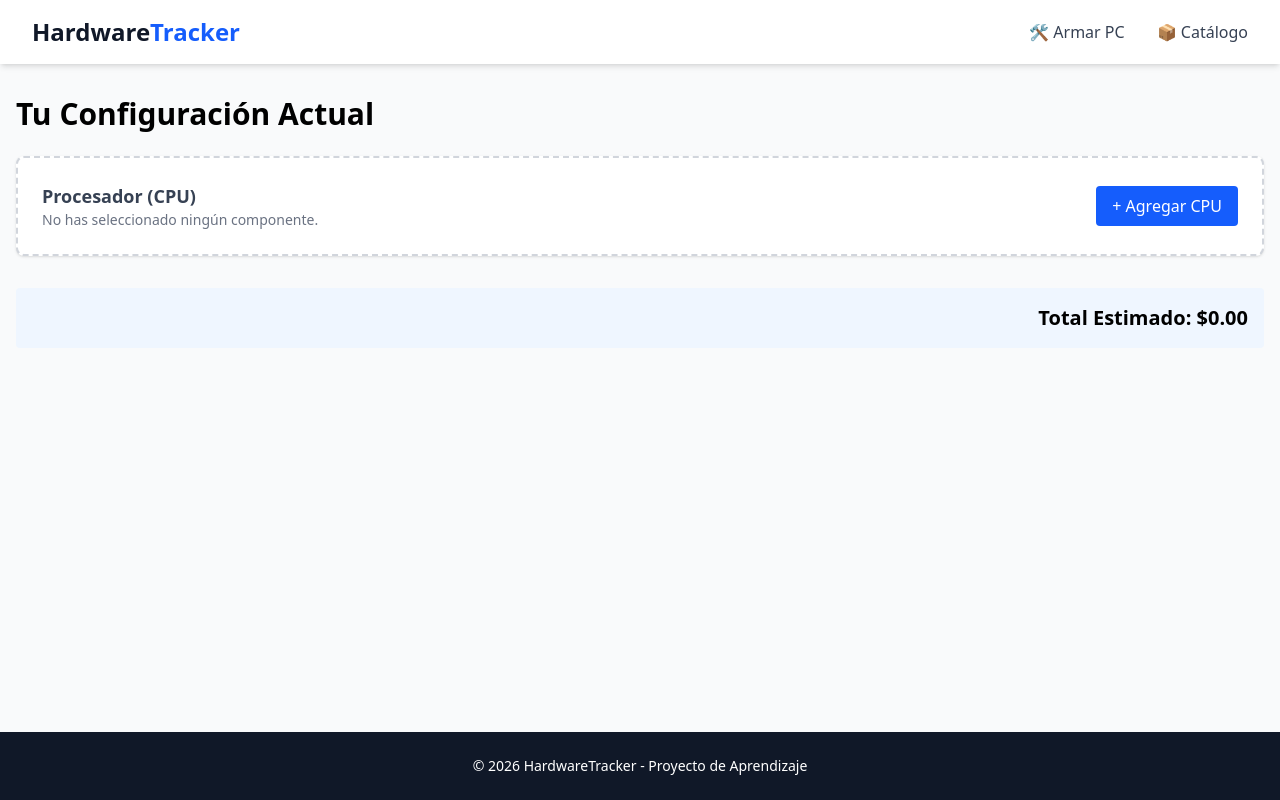
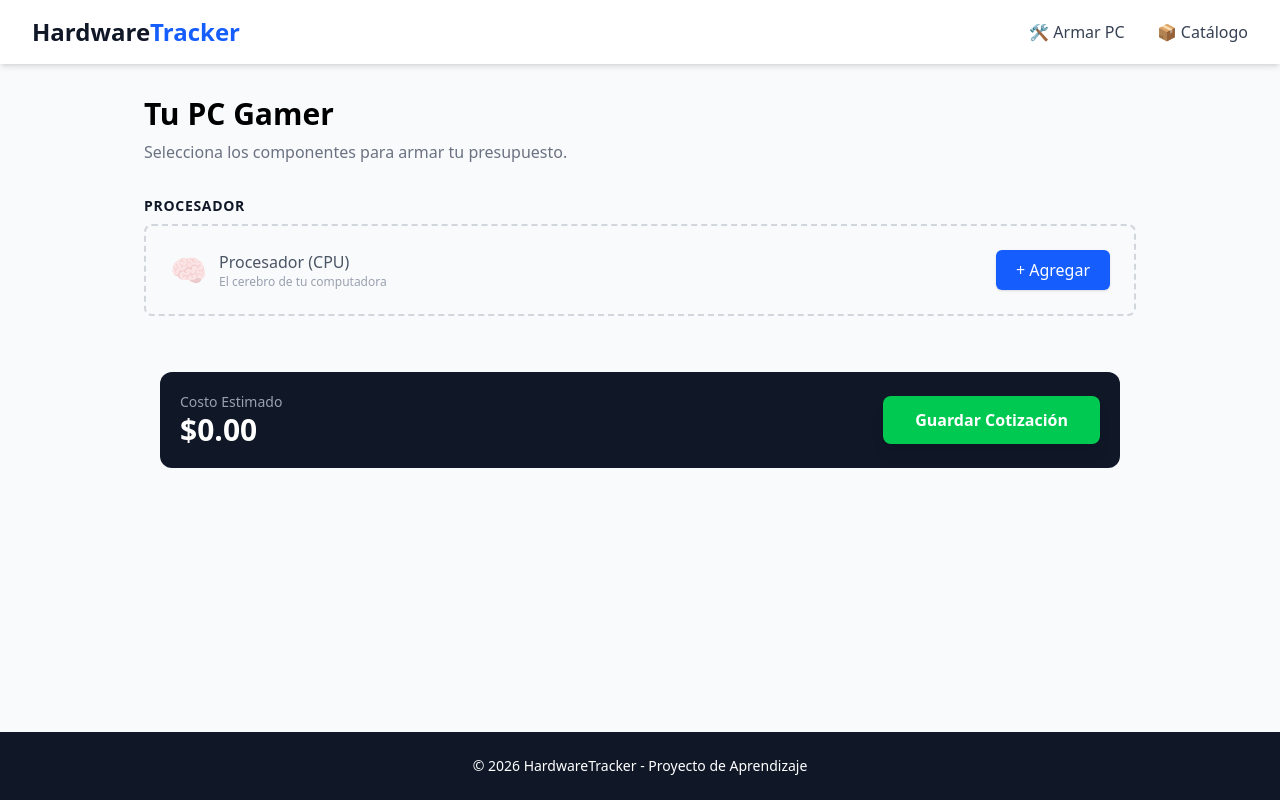
Before and after one commit to cchrrisppatrickk/scraping-hardware, a React (Vite) app in the folder frontend-hardware/: page / in a window 1280 px wide. Built offline with nearby package versions, Linux system fonts and the light colour scheme.

Commit message:
Gestión de Estado Global (The Cart Logic)

```diff
--- a/frontend-hardware/src/components/Card.jsx
+++ b/frontend-hardware/src/components/Card.jsx
@@ -1,51 +1,45 @@
-// src/components/Card.jsx
-function Card({ component }) {
-  // Desestructuramos los datos para escribir menos
+// Aceptamos una nueva prop: onSelect
+function Card({ component, onSelect }) {
   const { name, price, image, specs, brand } = component;
-
-  // Color dinámico según la marca
   const brandColor = brand === 'AMD' ? 'bg-red-600' : 'bg-blue-600';
 
   return (
-    <div className="bg-white rounded-xl shadow-lg overflow-hidden hover:shadow-xl transition-shadow duration-300">
+    <div className="bg-white rounded-xl shadow-lg overflow-hidden hover:shadow-xl transition-shadow duration-300 flex flex-col h-full">
       {/* Imagen */}
-      <div className="h-48 w-full bg-gray-100 flex items-center justify-center p-4">
-        <img
-          src={image}
-          alt={name}
-          className="max-h-full object-contain"
-        />
+      <div className="h-48 w-full bg-gray-100 flex items-center justify-center p-4 relative">
+        <span className={`absolute top-2 left-2 ${brandColor} text-white text-xs font-bold px-2 py-1 rounded`}>
+            {brand}
+        </span>
+        <img src={image} alt={name} className="max-h-full object-contain mix-blend-multiply" />
       </div>
 
       {/* Contenido */}
-      <div className="p-5">
-        <div className="flex justify-between items-start mb-2">
-          <span className={`${brandColor} text-white text-xs font-bold px-2 py-1 rounded`}>
-            {brand}
-          </span>
-          <span className="text-gray-500 text-xs font-mono">
-            {component.type.toUpperCase()}
-          </span>
+      <div className="p-4 flex-grow flex flex-col justify-between">
+        <div>
+          <h3 className="font-bold text-gray-800 text-md leading-tight mb-2 line-clamp-2">
+            {name}
+          </h3>
+          <div className="text-xs text-gray-500 mb-3 space-y-1">
+            <p>🧩 {specs.core_count} Cores • {specs.core_clock}</p>
+            <p>⚡ {specs.tdp}W TDP</p>
+          </div>
         </div>
 
-        <h3 className="font-bold text-gray-800 text-lg leading-tight mb-2 h-12 overflow-hidden">
-          {name}
-        </h3>
-
-        {/* Specs Resumidas */}
-        <div className="text-sm text-gray-600 mb-4 space-y-1">
-          <p>🧩 Núcleos: <span className="font-semibold">{specs.core_count}</span></p>
-          <p>⚡ Reloj: <span className="font-semibold">{specs.core_clock}</span></p>
-        </div>
-
-        {/* Precio */}
-        <div className="flex justify-between items-center border-t pt-3">
-          <span className="text-2xl font-bold text-green-600">
+        {/* Footer de la tarjeta con Precio y Botón */}
+        <div className="mt-2 pt-3 border-t flex justify-between items-center">
+          <span className="text-xl font-bold text-green-700">
             ${price}
           </span>
-          <button className="bg-gray-900 text-white px-3 py-2 rounded-lg text-sm hover:bg-gray-700">
-            Ver Detalles
-          </button>
+
+          {/* Si nos pasaron la función onSelect, mostramos el botón Añadir */}
+          {onSelect && (
+            <button
+              onClick={onSelect}
+              className="bg-blue-600 text-white px-3 py-1.5 rounded text-sm hover:bg-blue-700 font-medium transition-colors"
+            >
+              + Añadir
+            </button>
+          )}
         </div>
       </div>
     </div>
--- a/frontend-hardware/src/pages/BuilderPage.jsx
+++ b/frontend-hardware/src/pages/BuilderPage.jsx
@@ -1,26 +1,82 @@
 import { Link } from 'react-router-dom';
+import { useBuilderStore } from '../stores/useBuilderStore'; // Importar Store
 
 function BuilderPage() {
+  // Leemos el estado global
+  const { selectedComponents, totalPrice, removeComponent } = useBuilderStore();
+  const cpu = selectedComponents.cpu;
+
   return (
-    <div className="max-w-7xl mx-auto px-4 py-8">
-      <h1 className="text-3xl font-bold mb-6">Tu Configuración Actual</h1>
+    <div className="max-w-5xl mx-auto px-4 py-8">
+      <h1 className="text-3xl font-bold mb-2">Tu PC Gamer</h1>
+      <p className="text-gray-500 mb-8">Selecciona los componentes para armar tu presupuesto.</p>
 
-      {/* Simulación de un Slot Vacío */}
-      <div className="bg-white p-6 rounded-lg shadow border-2 border-dashed border-gray-300 flex items-center justify-between">
-        <div>
-          <h3 className="text-lg font-semibold text-gray-700">Procesador (CPU)</h3>
-          <p className="text-sm text-gray-500">No has seleccionado ningún componente.</p>
-        </div>
-        <Link
-          to="/catalog?category=cpu"
-          className="bg-blue-600 text-white px-4 py-2 rounded hover:bg-blue-700 transition"
-        >
-          + Agregar CPU
-        </Link>
+      {/* --- SLOT DE CPU --- */}
+      <div className="mb-6">
+        <h3 className="text-sm font-semibold text-gray-900 uppercase tracking-wider mb-2">Procesador</h3>
+
+        {cpu ? (
+          // ESTADO: COMPONENTE SELECCIONADO
+          <div className="bg-white p-4 rounded-lg shadow border border-gray-200 flex items-center gap-4">
+            {/* Foto pequeña */}
+            <div className="w-16 h-16 bg-gray-50 rounded flex items-center justify-center p-2">
+              <img src={cpu.image} alt={cpu.name} className="max-h-full object-contain" />
+            </div>
+
+            {/* Info */}
+            <div className="flex-grow">
+              <h4 className="font-bold text-gray-800">{cpu.name}</h4>
+              <p className="text-sm text-gray-500">{cpu.specs.core_count} Cores | {cpu.specs.core_clock}</p>
+            </div>
+
+            {/* Precio */}
+            <div className="text-right mr-4">
+              <p className="font-bold text-green-700 text-lg">${cpu.price}</p>
+            </div>
+
+            {/* Botones de Acción */}
+            <div className="flex flex-col gap-2">
+               <Link to="/catalog" className="text-blue-600 text-sm hover:underline">Cambiar</Link>
+               <button
+                 onClick={() => removeComponent('cpu')}
+                 className="text-red-500 text-sm hover:underline"
+               >
+                 Quitar
+               </button>
+            </div>
+          </div>
+        ) : (
+          // ESTADO: SLOT VACÍO
+          <div className="bg-gray-50 p-6 rounded-lg border-2 border-dashed border-gray-300 flex items-center justify-between hover:bg-gray-100 transition-colors">
+             <div className="flex items-center gap-3">
+               <span className="text-3xl opacity-30">🧠</span>
+               <div>
+                 <p className="font-medium text-gray-600">Procesador (CPU)</p>
+                 <p className="text-xs text-gray-400">El cerebro de tu computadora</p>
+               </div>
+             </div>
+
+             <Link
+               to="/catalog"
+               className="bg-blue-600 text-white px-5 py-2 rounded-md font-medium hover:bg-blue-700 shadow-sm transition-all transform hover:scale-105"
+             >
+               + Agregar
+             </Link>
+          </div>
+        )}
       </div>
 
-      <div className="mt-8 bg-blue-50 p-4 rounded text-right">
-        <p className="text-xl font-bold">Total Estimado: $0.00</p>
+      {/* --- RESUMEN TOTAL --- */}
+      <div className="fixed bottom-0 left-0 w-full bg-white border-t p-4 shadow-lg md:static md:bg-transparent md:border-0 md:shadow-none md:mt-10">
+        <div className="max-w-5xl mx-auto flex justify-between items-center bg-gray-900 text-white p-5 md:rounded-xl">
+          <div>
+            <p className="text-gray-400 text-sm">Costo Estimado</p>
+            <p className="text-3xl font-bold">${totalPrice.toFixed(2)}</p>
+          </div>
+          <button className="bg-green-500 text-white px-8 py-3 rounded-lg font-bold hover:bg-green-600 transition shadow-lg">
+            Guardar Cotización
+          </button>
+        </div>
       </div>
     </div>
   );
--- a/frontend-hardware/src/pages/CatalogPage.jsx
+++ b/frontend-hardware/src/pages/CatalogPage.jsx
@@ -1,15 +1,56 @@
-import { Link } from 'react-router-dom';
+import { useState, useEffect } from 'react';
+import axios from 'axios';
+import { useNavigate } from 'react-router-dom'; // Para redireccionar
+import { useBuilderStore } from '../stores/useBuilderStore'; // Importamos el cerebro
+import Card from '../components/Card';
 
 function CatalogPage() {
+  const [components, setComponents] = useState([]);
+  const [loading, setLoading] = useState(true);
+
+  // Hooks de navegación y store
+  const navigate = useNavigate();
+  const addComponent = useBuilderStore((state) => state.addComponent);
+
+  // Cargar datos del Backend
+  useEffect(() => {
+    const fetchData = async () => {
+      try {
+        const response = await axios.get('http://localhost:3000/api/v1/components');
+        setComponents(response.data.data);
+      } catch (error) {
+        console.error("Error cargando catálogo:", error);
+      } finally {
+        setLoading(false);
+      }
+    };
+    fetchData();
+  }, []);
+
+  // Función manejadora: Agrega al store y vuelve al Builder
+  const handleAddToBuild = (component) => {
+    // 1. Guardar en el estado global
+    addComponent('cpu', component);
+    // 2. Redirigir al usuario a la página de armado
+    navigate('/');
+  };
+
+  if (loading) return <div className="text-center p-10">Cargando componentes...</div>;
+
   return (
     <div className="max-w-7xl mx-auto px-4 py-8">
-      <h1 className="text-3xl font-bold mb-6">Catálogo de Componentes</h1>
-      <p className="mb-4 text-gray-600">Aquí cargaremos la lista desde la API...</p>
+      <h1 className="text-3xl font-bold mb-6">Seleccionar Procesador</h1>
 
-      {/* Ejemplo de link a detalle */}
-      <Link to="/product/123" className="text-blue-600 underline">
-        Ver ejemplo de detalle de producto
-      </Link>
+      <div className="grid grid-cols-1 sm:grid-cols-2 md:grid-cols-3 lg:grid-cols-4 gap-6">
+        {components.map((comp) => (
+          // Pasamos una prop especial "onSelect" a la tarjeta
+          <Card
+            key={comp._id}
+            component={comp}
+            onSelect={() => handleAddToBuild(comp)}
+          />
+        ))}
+      </div>
     </div>
   );
 }
--- /dev/null
+++ b/frontend-hardware/src/stores/useBuilderStore.jsx
@@ -0,0 +1,44 @@
+import { create } from 'zustand';
+
+export const useBuilderStore = create((set, get) => ({
+  // 1. ESTADO INICIAL
+  selectedComponents: {
+    cpu: null,
+    // Aquí agregaremos gpu, ram, etc. en el futuro
+  },
+  totalPrice: 0,
+
+  // 2. ACCIONES (Funciones para modificar el estado)
+
+  // Agregar un componente al armado
+  addComponent: (type, component) => {
+    set((state) => {
+      // Calculamos el nuevo precio restando el anterior (si había) y sumando el nuevo
+      const previousPrice = state.selectedComponents[type]?.price || 0;
+      const newPrice = state.totalPrice - previousPrice + component.price;
+
+      return {
+        selectedComponents: {
+          ...state.selectedComponents,
+          [type]: component
+        },
+        totalPrice: newPrice
+      };
+    });
+  },
+
+  // Quitar un componente
+  removeComponent: (type) => {
+    set((state) => {
+      const priceToRemove = state.selectedComponents[type]?.price || 0;
+
+      return {
+        selectedComponents: {
+          ...state.selectedComponents,
+          [type]: null
+        },
+        totalPrice: state.totalPrice - priceToRemove
+      };
+    });
+  }
+}));
```
